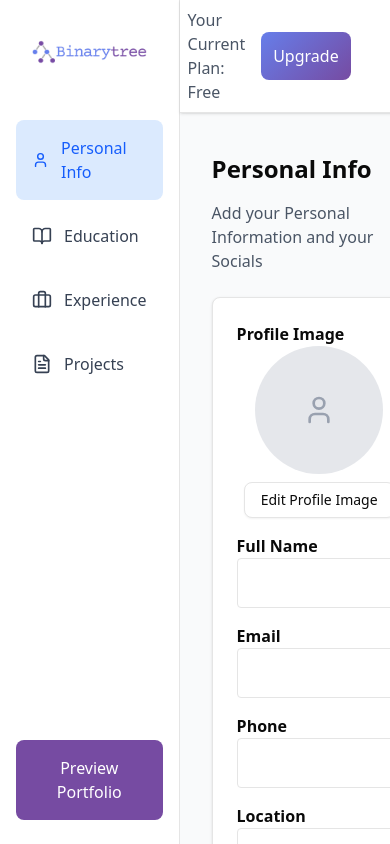
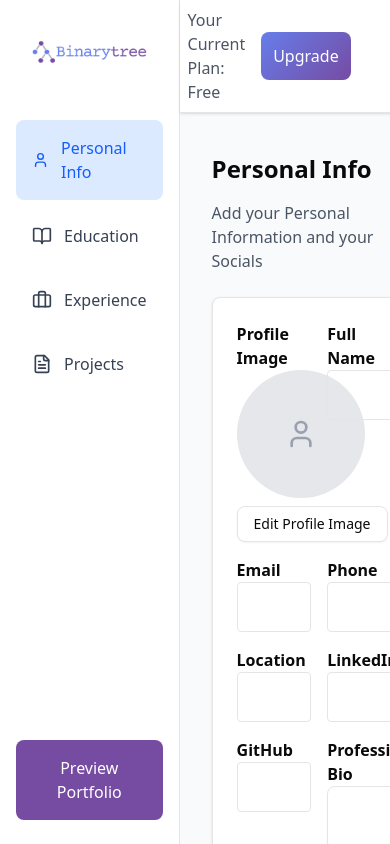
Before and after one commit to BinaryTree-WebBuilder/WebsiteBuilder, a Next.js app in the folder binarytree/: page /builder/sections/personalinfo in a window 390 px wide. Built offline with nearby package versions, Linux system fonts and the light colour scheme; no server answers.

Commit message:
Update login redirects

```diff
--- a/binarytree/app/auth/login/action.ts
+++ b/binarytree/app/auth/login/action.ts
@@ -28,7 +28,7 @@ export async function googleLogin() {
   const { data, error } = await supabase.auth.signInWithOAuth({
     provider: 'google',
     options: {
-      redirectTo: `${process.env.NEXT_PUBLIC_SITE_URL || 'http://localhost:3000'}/api/auth/callback`,
+      redirectTo: `${process.env.NEXT_PUBLIC_SITE_URL}/api/auth/callback?next=/builder`,
     },
   })
 
--- a/binarytree/app/builder/sections/personalinfo/page.tsx
+++ b/binarytree/app/builder/sections/personalinfo/page.tsx
@@ -84,7 +84,7 @@ useEffect(() => {
   };
 
   return (
-    <div className="max-w-4xl mx-auto px-4 py-6">
+    <div className="max-w-6xl w-full mx-auto px-4 py-6">
       <h2 className="text-2xl font-semibold mb-4">Personal Info</h2>
       <p className="text-gray-600 mb-6">Add your Personal Information and your Socials</p>
 
@@ -92,7 +92,7 @@ useEffect(() => {
     <form onSubmit={handleSubmit} className="space-y-4 bg-white p-6 rounded-md border shadow-sm">
 
       {/* Grid Container */}
-      <div className="grid grid-cols-1 md:grid-cols-2 gap-4">
+      <div className="grid grid-cols-2 md:grid-cols-1 gap-4">
 
         {/* Profile Image Upload - full width (span 2 cols on md+) */}
         <div className="md:col-span-2">
```
